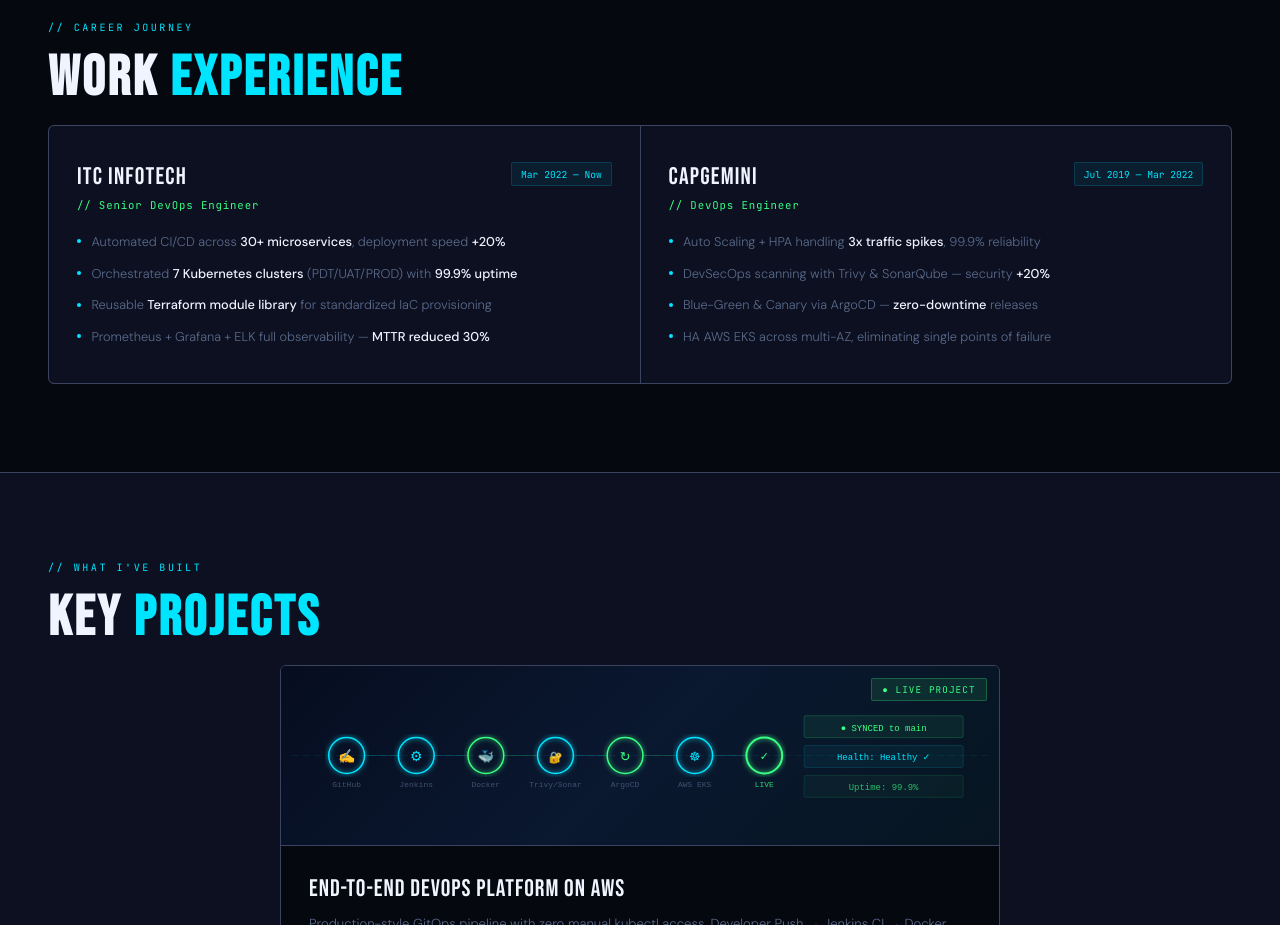
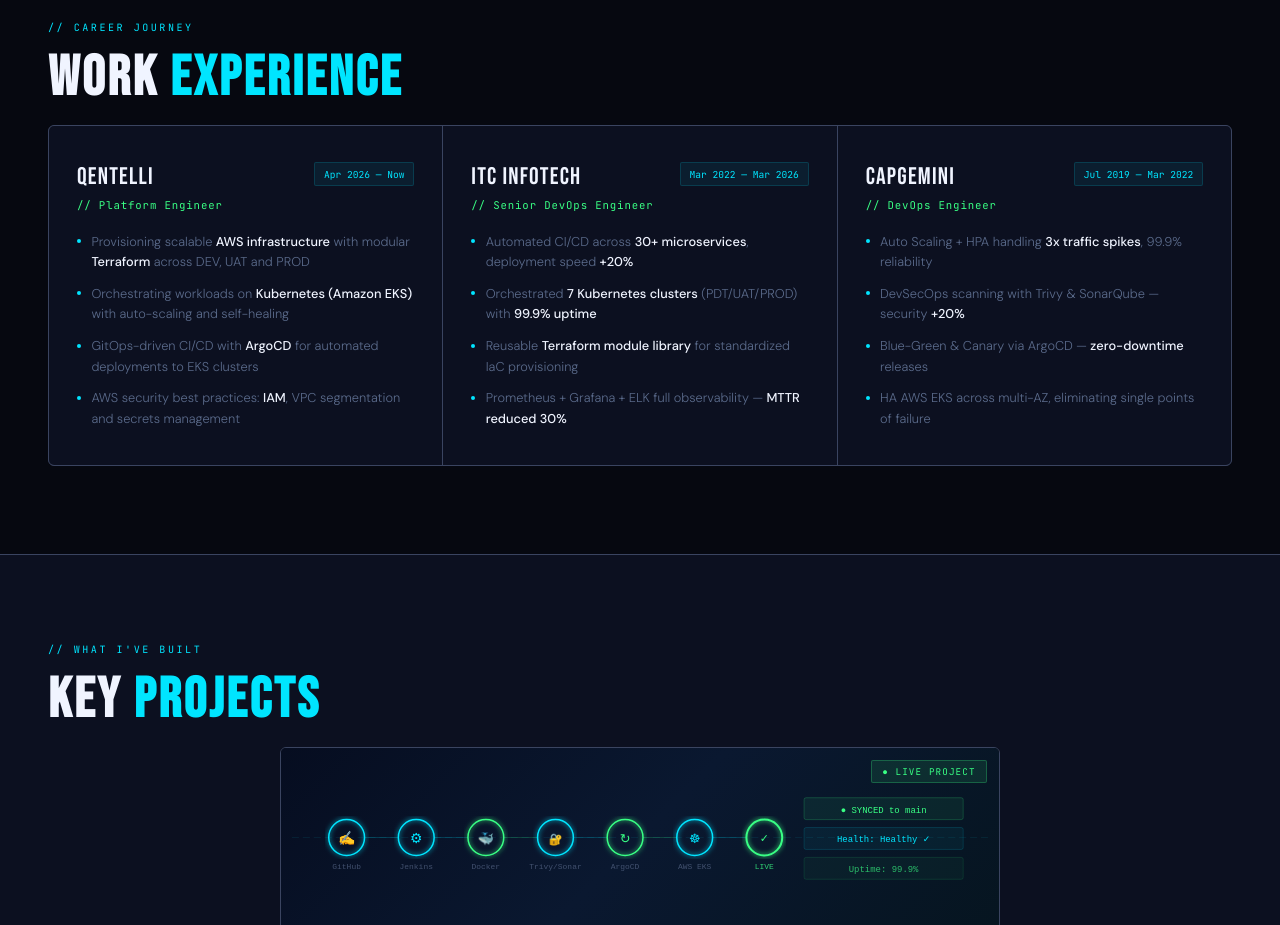
Before and after one commit to sachinkumarhp230/sachinhp, a plain HTML site: page sachinkumar_portfolio.html in a window 1280 px wide. Shown: the part 2760-3685 px from the top of the page. Drawn offline with Linux system fonts and the light colour scheme.

Commit message:
Add Qentelli experience, update ITC dates

```diff
--- a/index.html
+++ b/sachinkumar_portfolio.html
@@ -105,7 +105,7 @@ nav{position:fixed;top:0;left:0;right:0;z-index:100;display:flex;align-items:cen
 .bmet-g{color:var(--green);}
 .bmet-sub{font-size:.78rem;color:var(--muted);font-weight:300;margin-top:.2rem;}
 #experience{padding:5.5rem 3rem;background:var(--bg);border-top:1px solid var(--grey);position:relative;z-index:2;}
-.exp-grid{display:grid;grid-template-columns:repeat(2,1fr);gap:1px;background:var(--grey);border:1px solid var(--grey);border-radius:6px;overflow:hidden;}
+.exp-grid{display:grid;grid-template-columns:repeat(3,1fr);gap:1px;background:var(--grey);border:1px solid var(--grey);border-radius:6px;overflow:hidden;}
 .ec{background:var(--surface);padding:2.25rem 1.75rem;transition:background .3s;}
 .ec:hover{background:var(--surface2);}
 .ec-hd{display:flex;justify-content:space-between;align-items:flex-start;flex-wrap:wrap;gap:.4rem;margin-bottom:.4rem;}
@@ -286,7 +286,17 @@ footer em{color:var(--cyan);font-style:normal;}
   <h2 class="sheading">Work <em>Experience</em></h2>
   <div class="exp-grid reveal">
     <div class="ec">
-      <div class="ec-hd"><div class="ec-co">ITC Infotech</div><div class="ec-yr">Mar 2022 — Now</div></div>
+      <div class="ec-hd"><div class="ec-co">Qentelli</div><div class="ec-yr">Apr 2026 — Now</div></div>
+      <div class="ec-pos">// Platform Engineer</div>
+      <ul class="ec-list">
+        <li>Provisioning scalable <strong>AWS infrastructure</strong> with modular <strong>Terraform</strong> across DEV, UAT and PROD</li>
+        <li>Orchestrating workloads on <strong>Kubernetes (Amazon EKS)</strong> with auto-scaling and self-healing</li>
+        <li>GitOps-driven CI/CD with <strong>ArgoCD</strong> for automated deployments to EKS clusters</li>
+        <li>AWS security best practices: <strong>IAM</strong>, VPC segmentation and secrets management</li>
+      </ul>
+    </div>
+    <div class="ec">
+      <div class="ec-hd"><div class="ec-co">ITC Infotech</div><div class="ec-yr">Mar 2022 — Mar 2026</div></div>
       <div class="ec-pos">// Senior DevOps Engineer</div>
       <ul class="ec-list">
         <li>Automated CI/CD across <strong>30+ microservices</strong>, deployment speed <strong>+20%</strong></li>
```
Also changed, not shown: 3 other files.
